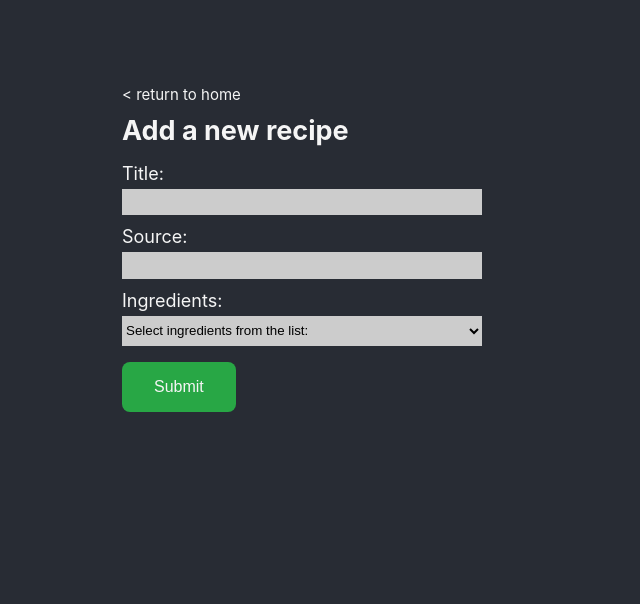
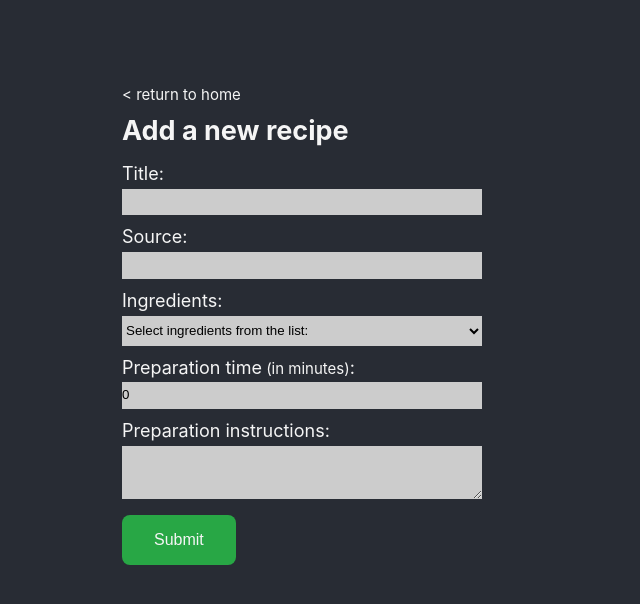
Before and after one commit to VPValter/react-redux-cookbook, a React (Create React App) app: page /create in a window 1280 px wide. Shown: the top 604 px of the page, without its empty margins (0-640 px from the left). Built offline with nearby package versions, Linux system fonts and the light colour scheme.

Commit message:
completing the remaining form input fields

```diff
--- a/src/components/Create.js
+++ b/src/components/Create.js
@@ -10,11 +10,12 @@ const Create = () => {
   const [recipesData, setRecipesData] = useState({
     title: '',
     source: '',
-    ingredients: [],
+    prepTime: 0,
+    instructions: '',
   });
   const [selectedIngredients, setSelectedIngredients] = useState([]);
 
-  const { title, source } = recipesData;
+  const { title, source, prepTime, instructions } = recipesData;
 
   const handleChange = (e) =>
     setRecipesData({
@@ -30,8 +31,8 @@ const Create = () => {
         { name: e.target.value, qty },
       ]);
     }
+    // probably due to useState being async, this won't work here. Moving it into the dispatch payload for the time being, but there must be a better solution:
     // setRecipesData({ ...recipesData, ingredients: selectedIngredients });
-    // doesnt work, had to hack through the payload
   };
 
   const handleSubmit = (e) => {
@@ -102,6 +103,29 @@ const Create = () => {
             </option>
           ))}
         </select>
+        <label>
+          Preparation time
+          <small>
+            {' '}
+            {'('}in minutes{')'}
+          </small>
+          :
+        </label>
+        <input
+          type='number'
+          min='1'
+          name='prepTime'
+          required
+          value={prepTime}
+          onChange={(e) => handleChange(e)}
+        />
+        <label>Preparation instructions:</label>
+        <textarea
+          value={instructions}
+          name='instructions'
+          required
+          onChange={(e) => handleChange(e)}
+        />
         <button className='btn btn-success'>Submit</button>
       </form>
     </div>
--- a/src/index.css
+++ b/src/index.css
@@ -86,12 +86,14 @@ img {
 
 label,
 input,
-select {
+select,
+textarea {
   display: block;
 }
 
 input,
-select {
+select,
+textarea {
   outline: none;
   border: none;
   background-color: #ccc;
```
Also changed, not shown: src/reducers/index.js (+0 -11 lines).
